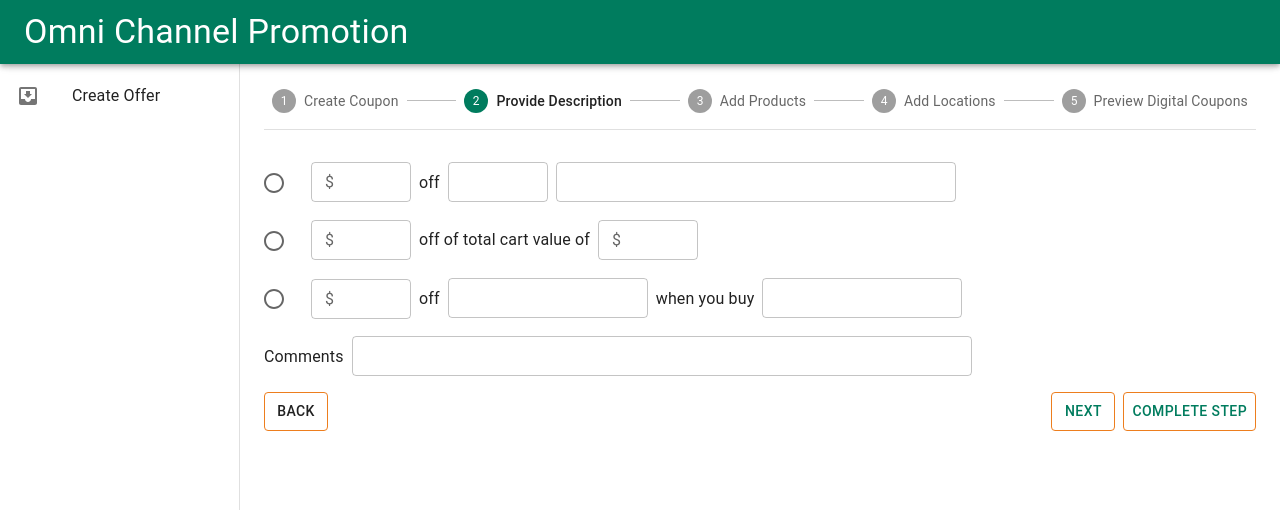
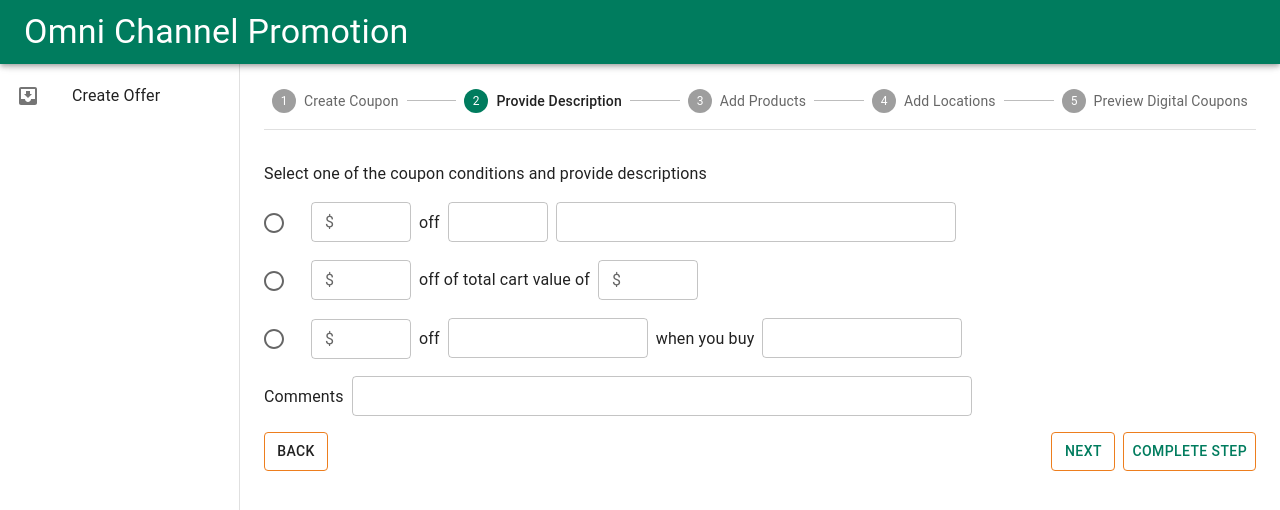
Before and after one commit to Arindam-Mondal/omnichannel-product-promotions, a Next.js app: page /create-offer in a window 1280 px wide. Both pictures are taken after a click on the button "NEXT". Shown: the top 510 px of the page. Built offline with nearby package versions, Linux system fonts and the light colour scheme.

Commit message:
Description tab updated

```diff
--- a/components/CreateOffer/Description.js
+++ b/components/CreateOffer/Description.js
@@ -34,6 +34,10 @@ function Description(props) {
         onChange={handleChange}
       >
         <Grid container rowSpacing={2}>
+          <Grid item xs={12}>
+            {" "}
+            Select one of the coupon conditions and provide descriptions
+          </Grid>
           <Grid item xs={12}>
             <FormControlLabel value="description1" control={<Radio />} />
             <OutlinedInput
```
